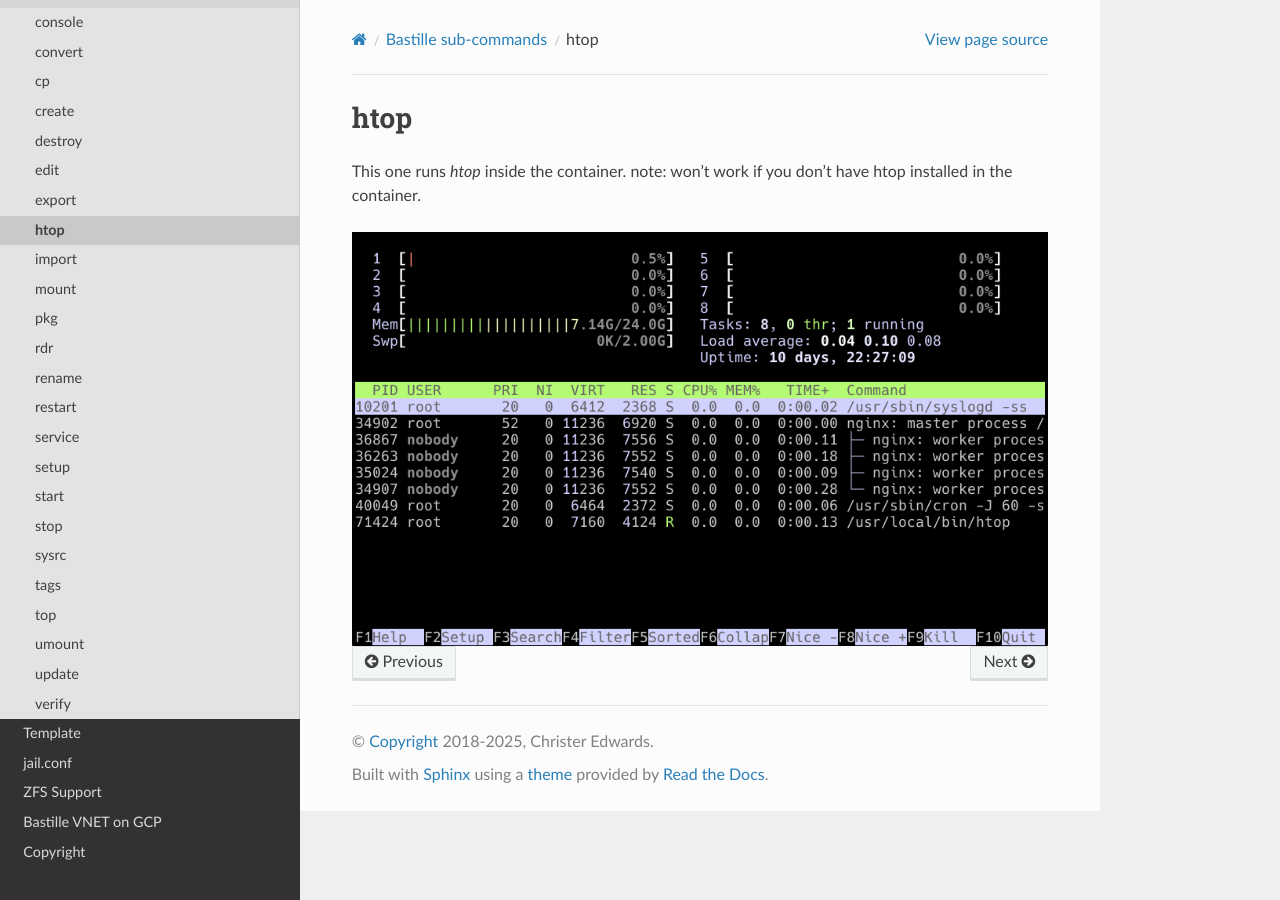
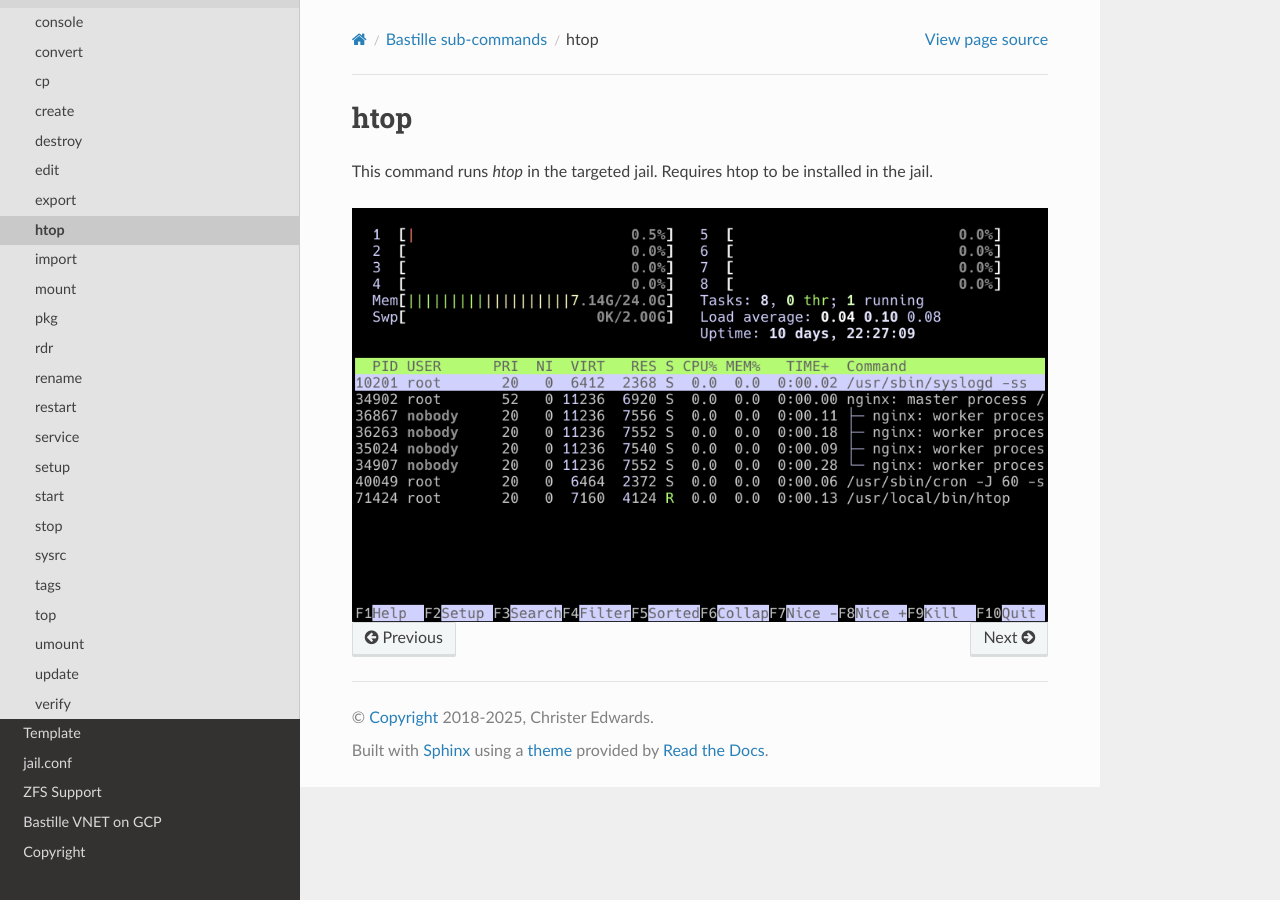
Before and after one commit to BastilleBSD/bastille, a Sphinx documentation site: the page built from docs/chapters/subcommands/htop.rst, in a window 1280 px wide. Built offline with Sphinx 7.4.7 and the Read the Docs theme 3.1.0, drawn with Linux system fonts in a browser that asks for light colours; pages that are not in the unit, such as notebooks, are missing from menus.

Commit message:
docs: htop update for clarity

```diff
--- a/docs/chapters/subcommands/htop.rst
+++ b/docs/chapters/subcommands/htop.rst
@@ -2,8 +2,8 @@
 htop
 ====
 
-This one runs `htop` inside the container.
-note: won't work if you don't have htop installed in the container.
+This command runs `htop` in the targeted jail.
+Requires htop to be installed in the jail.
 
 
 .. image:: ../../images/htop.png
```
